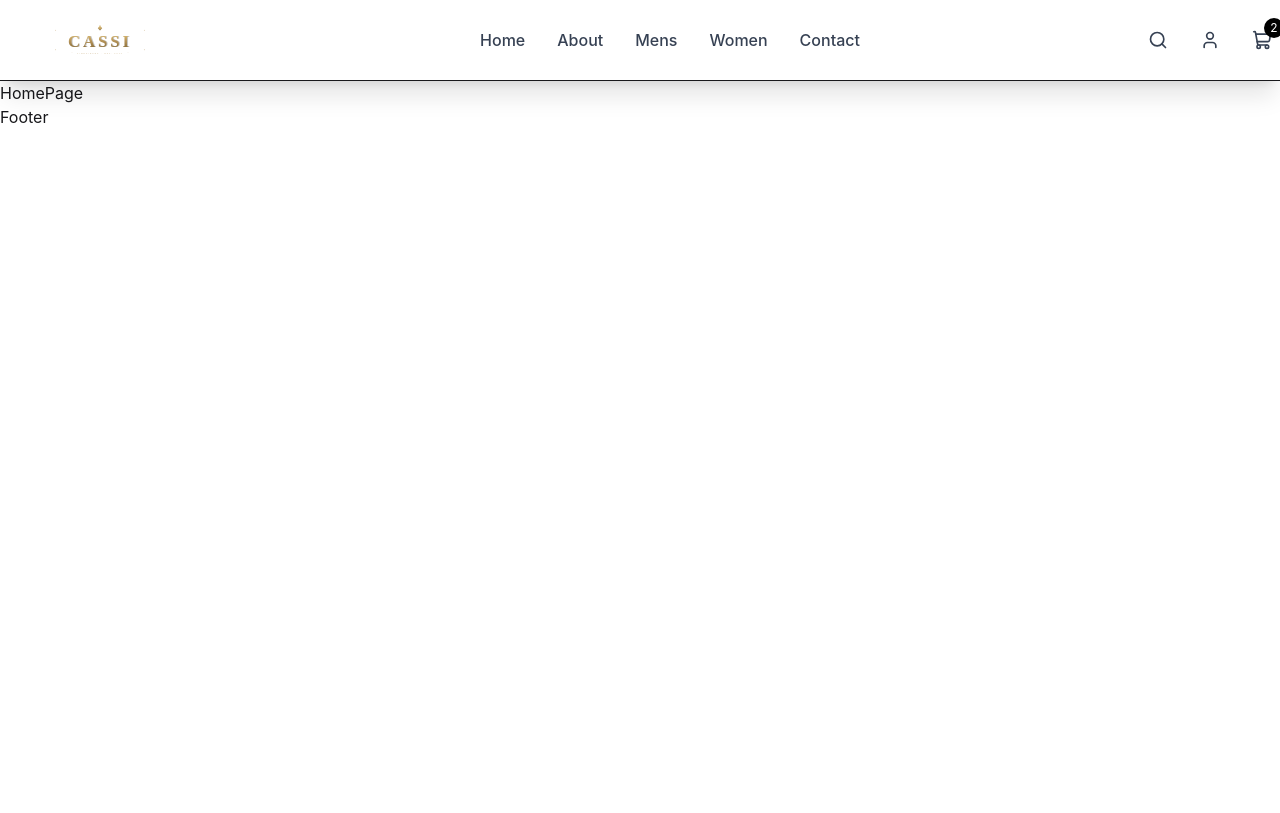
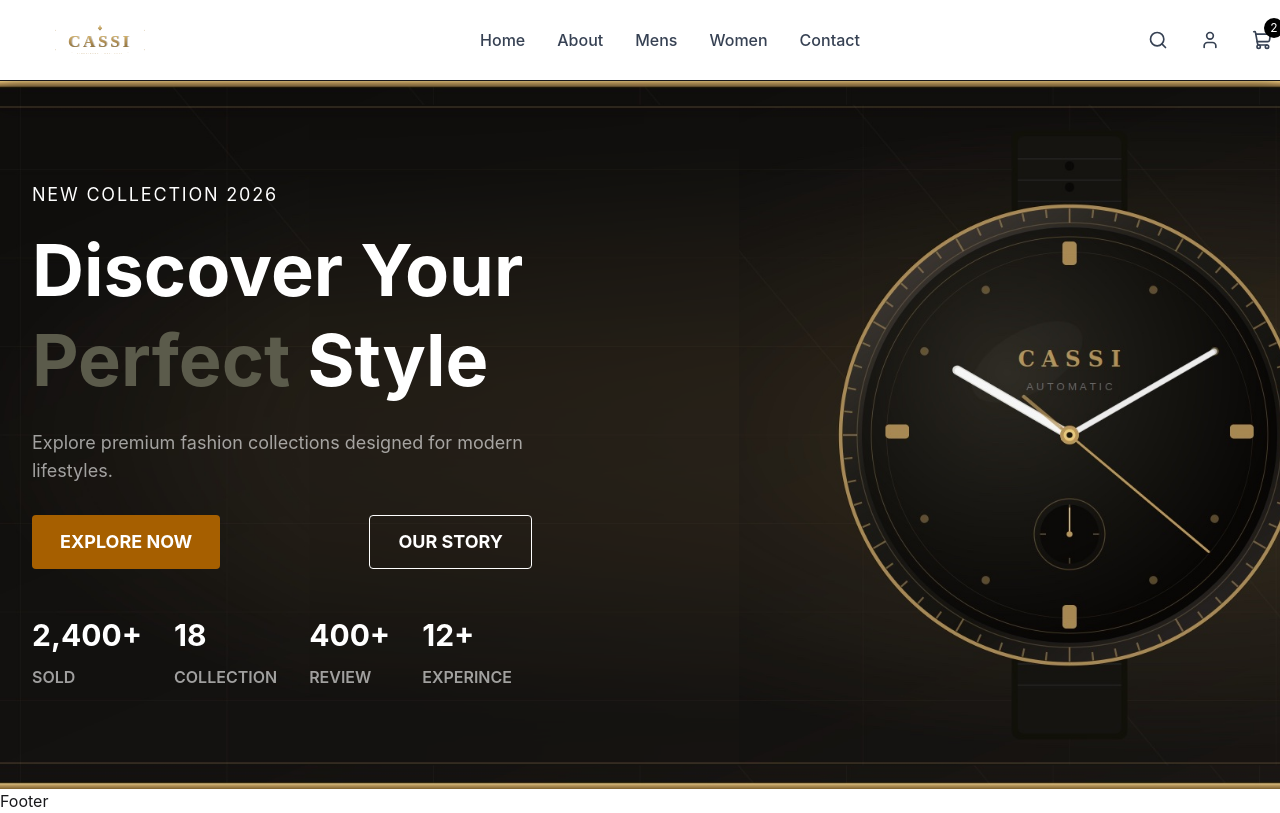
Before and after one commit to Jamil-coder360/Watch-Store, a React (Vite) app: page / in a window 1280 px wide. Built offline with nearby package versions, Linux system fonts and the light colour scheme.

Commit message:
add banner

```diff
--- a/src/component/Banner.jsx
+++ b/src/component/Banner.jsx
@@ -1,9 +1,64 @@
-import React from 'react'
+import React from "react";
+import Section from "./section/Section";
+import Container from "./section/Container";
+import bg from "../assets/wtc.png";
+import Button from "./section/Button";
 
 const Banner = () => {
+  const bgImage = {
+    backgroundImage: `url(${bg})`,
+    backgroundPosition: "center",
+    backgroundSize: "cover",
+    backgroundRepeat: "no-repeat",
+  };
+
   return (
-    <div>Banner</div>
-  )
-}
+    <Section style={bgImage} className="py-25">
+      <Container>
+        <div className="flex items-start justify-start">
+          <div className="text-white ">
+            <p className="text-lg uppercase tracking-widest mb-4">
+              New Collection {new Date().getFullYear()}
+            </p>
 
-export default Banner
+            <h1 className="text-5xl md:text-7xl font-bold max-w-2xl leading-tight">
+              Discover Your <span className="text-olive-600">Perfect</span>{" "}
+              Style
+            </h1>
+
+            <p className="mt-6 max-w-lg text-lg text-white/60">
+              Explore premium fashion collections designed for modern
+              lifestyles.
+            </p>
+
+            <div className="flex gap-10 justify-between max-w-125 pt-7.5">
+              <Button>explore now</Button>
+              <Button className="!bg-transparent border">our story</Button>
+            </div>
+
+            <div className="flex  gap-8 pt-12">
+              <div className=" flex flex-col gap-3">
+                <strong className="text-white text-3xl font-bold ">2,400+</strong>
+                <span className="text-white/60 texl-xl font-semibold uppercase">sold</span>
+              </div>
+              <div className=" flex flex-col gap-3">
+                <strong className="text-white text-3xl font-bold ">18</strong>
+                <span className="text-white/60 texl-xl font-semibold uppercase">collection</span>
+              </div>
+              <div className=" flex flex-col gap-3">
+                <strong className="text-white text-3xl font-bold ">400+</strong>
+                <span className="text-white/60 texl-xl font-semibold uppercase">review</span>
+              </div>
+              <div className=" flex flex-col gap-3">
+                <strong className="text-white text-3xl font-bold ">12+</strong>
+                <span className="text-white/60 texl-xl font-semibold uppercase">experince</span>
+              </div>
+            </div>
+          </div>
+        </div>
+      </Container>
+    </Section>
+  );
+};
+
+export default Banner;
--- /dev/null
+++ b/src/component/section/Button.jsx
@@ -0,0 +1,11 @@
+import React from 'react'
+
+const Button = ({Tagname="button" , children , className= "", ...props}) => {
+  return (
+    <Tagname {...props} className={`text-center text-lg font-bold py-3 px-7 uppercase rounded  bg-yellow-700 text-white ${className}`}>
+        {children}
+    </Tagname>
+  )
+}
+
+export default Button
--- /dev/null
+++ b/src/component/section/Container.jsx
@@ -0,0 +1,14 @@
+import React from "react";
+
+const Container = ({ children, className = "", ...props }) => {
+  return (
+    <div
+      {...props}
+      className={`max-w-7xl mx-auto px-4 sm:px-6 lg:px-8 ${className}`}
+    >
+      {children}
+    </div>
+  );
+};
+
+export default Container;
--- /dev/null
+++ b/src/component/section/Section.jsx
@@ -0,0 +1,15 @@
+import React from "react";
+
+const Section = ({ children, className = "", style = {}, ...props }) => {
+  return (
+    <section
+      {...props}
+      style={style}
+      className={`${className}`}
+    >
+      {children}
+    </section>
+  );
+};
+
+export default Section;
--- a/src/pages/HomePage.jsx
+++ b/src/pages/HomePage.jsx
@@ -1,8 +1,11 @@
 import React from 'react'
+import Banner from '../component/Banner'
 
 const HomePage = () => {
   return (
-    <div>HomePage</div>
+    <>
+    <Banner />
+    </>
   )
 }
 
```
Also changed, not shown: src/assets/wtc.png.
